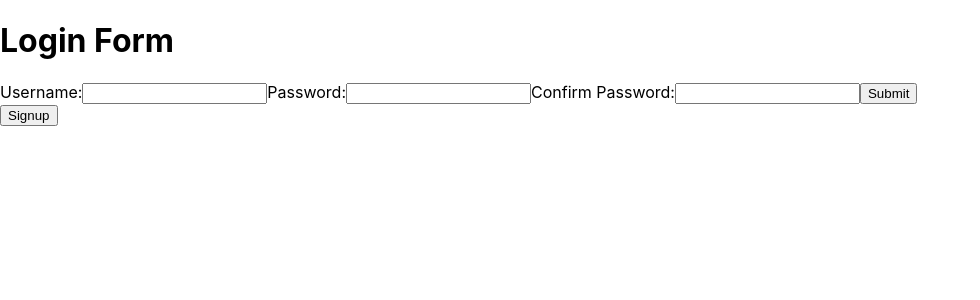
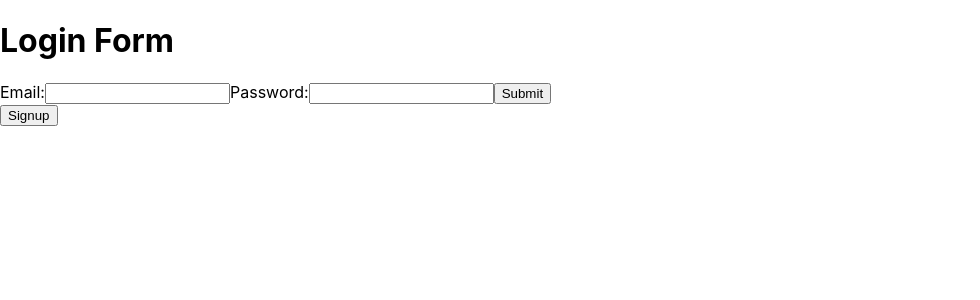
Before and after one commit to jlswift2/final_project, a React (Create React App) app in the folder client/: page /login in a window 1280 px wide. Shown: the top 300 px of the page, without its empty margins (0-980 px from the left). Built offline with nearby package versions, Linux system fonts and the light colour scheme.

Commit message:
Add user creation functionality that persists

```diff
--- a/client/src/Components/LoginForm.js
+++ b/client/src/Components/LoginForm.js
@@ -2,9 +2,8 @@ import React, { useState } from 'react'
 
 function LoginForm() {
     const [formData, setFormData] = useState({
-        username: "",
+        email: "",
         password: "",
-        password_confirmation: "",
       });
 
     function handleFormChange(e) {
@@ -24,11 +23,11 @@ function LoginForm() {
     <div>
         <h1>Login Form</h1>
         <form onSubmit={handleSubmit}>
-            <label htmlFor="username">Username:</label>
+            <label htmlFor="email">Email:</label>
             <input
-                type="text"
-                name="username"
-                value={formData.username}
+                type="email"
+                name="email"
+                value={formData.email}
                 onChange={handleFormChange}
             />
             <label htmlFor="password">Password:</label>
@@ -38,13 +37,6 @@ function LoginForm() {
                 value={formData.password}
                 onChange={handleFormChange}
             />
-            <label htmlFor="password_confirmation">Confirm Password:</label>
-            <input
-                type="password"
-                name="password_confirmation"
-                value={formData.password_confirmation}
-                onChange={handleFormChange}
-            />
             <button type="submit">Submit</button>
         </form>
     </div>
--- a/client/src/Components/SignupForm.js
+++ b/client/src/Components/SignupForm.js
@@ -1,5 +1,41 @@
 import React, { useState } from 'react'
 import { gql, useMutation } from '@apollo/client';
+
+const CREATE_USER = gql`
+    mutation CreateUser (
+        $username: String!,
+        $password: String!,
+        $email: String!,
+        $firstName: String!,
+        $lastName: String!
+    ) {
+        createUser(input: {username: $username, authProvider:{credentials: {password: $password, email: $email}}, firstName: $firstName, lastName: $lastName}){
+            id
+            username
+            firstName
+            friendCode
+        }
+    }
+`;
+
+// mutation{
+//     createUser(input: {
+//       username: "Test",
+//       firstName: "Timmy",
+//       lastName: "Sloop",
+//       authProvider: {
+//         credentials: {
+//           email: "justin@please.com",
+//           password: "12345"
+//         }
+//       }
+//     }) {
+//       id
+//       firstName
+//       email
+//     }
+//   }
+
 
 function SignupForm() {
     const [formData, setFormData] = useState({
@@ -11,6 +47,16 @@ function SignupForm() {
         last_name: ""
       });
 
+    const [createUser] = useMutation(CREATE_USER, {
+        variables: {
+            username: formData.username,
+            password: formData.password,
+            email: formData.email,
+            firstName: formData.first_name,
+            lastName: formData.last_name
+        }
+    })
+
     function handleFormChange(e) {
     setFormData({
         ...formData,
@@ -21,6 +67,7 @@ function SignupForm() {
     function handleSubmit (e) {
         e.preventDefault();
         console.log(formData)
+        createUser();
     }
 
 
--- a/client/src/index.js
+++ b/client/src/index.js
@@ -8,15 +8,20 @@ import {
   InMemoryCache,
   ApolloProvider,
   useQuery,
-  gql
+  gql,
+  createHttpLink
 } from "@apollo/client";
 import App from './App';
 import Home from './Pages/Home';
 import Login from './Pages/Login';
 import Signup from './Pages/Signup'
 
+const link = createHttpLink({
+  uri: 'http://localhost:3000/graphql'
+})
+
 const client = new ApolloClient({
-  uri: 'https://48p1r2roz4.sse.codesandbox.io',
+  link: link,
   cache: new InMemoryCache()
 });
 
```
